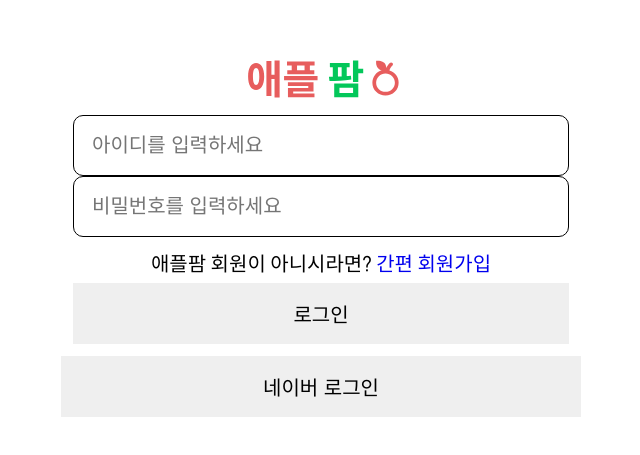
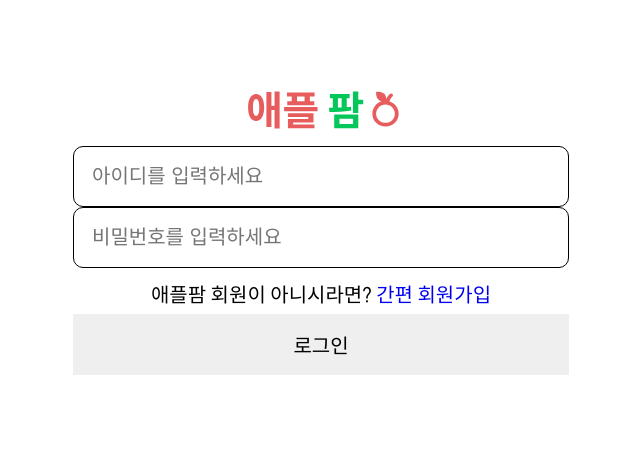
Before and after one commit to Farm-Apple/Apple_FE, a React (Vite) app: page /Login in a window 1280 px wide. Shown: the part 163-618 px from the top of the page, without its empty margins (319-959 px from the left). Built offline with nearby package versions, Linux system fonts and the light colour scheme; no server answers.

Commit message:
test : test

```diff
--- a/src/api/auth/auth.ts
+++ b/src/api/auth/auth.ts
@@ -23,7 +23,6 @@
 };
 export const Login = async (loginData: LoginData) => {
   const response = await instance.post('/login', loginData);
-
   return response;
 };
 
--- a/src/api/auth/axiosInstance.ts
+++ b/src/api/auth/axiosInstance.ts
@@ -1,7 +1,7 @@
-import axios from 'axios';
+import axios from "axios";
 const BASE_URL = import.meta.env.VITE_REACT_APP_BASE_URL;
 
 export const instance = axios.create({
   baseURL: BASE_URL,
-  headers: { 'Content-Type': 'application/json' },
+  headers: { "Content-Type": "application/json" },
 });
--- a/src/page/Login/index.tsx
+++ b/src/page/Login/index.tsx
@@ -1,10 +1,10 @@
-import styled from 'styled-components';
-import Logo from '../../assets/images/Title.svg';
-import { Link, useNavigate } from 'react-router-dom';
-import useInput from '../../hook/useInput';
-import { useCallback } from 'react';
-import { Login } from '../../api/auth/auth';
-import NaverLoginBtn from '../../components/NaverLoginBtn';
+import styled from "styled-components";
+import Logo from "../../assets/images/Title.svg";
+import { Link, useNavigate } from "react-router-dom";
+import useInput from "../../hook/useInput";
+import { useCallback } from "react";
+import { Login } from "../../api/auth/auth";
+// import NaverLoginBtn from "../../components/NaverLoginBtn";
 
 const LoginContainer = styled.section`
   height: 100vh;
@@ -58,15 +58,13 @@
   width: 100%;
   padding: 1.6rem 0 1.6rem 0;
   font-size: 2rem;
+  cursor: pointer;
 `;
 
 function LoginPage() {
-  const [email, , onChangeEmail] = useInput('');
-  const [password, , onChangePassword] = useInput('');
+  const [email, , onChangeEmail] = useInput("");
+  const [password, , onChangePassword] = useInput("");
   const navigate = useNavigate();
-
-  console.log(email);
-  console.log(password);
 
   const onSubmit = useCallback(
     async (e: React.FormEvent<HTMLFormElement>) => {
@@ -75,51 +73,52 @@
         email: email,
         password: password,
       });
-      console.log(loginData);
-      navigate('/')
+      console.log(loginData.data.accessToken);
+      localStorage.setItem("token", loginData.data.accessToken);
+      navigate("/");
     },
-    [email, password,navigate]
+    [email, password, navigate]
   );
 
   return (
     <>
       <LoginContainer>
         <header>
-          <img src={Logo} alt='로고이미지' />
+          <img src={Logo} alt="로고이미지" />
         </header>
         <section>
-          <h2 className='hidden'>로그인 섹션</h2>
+          <h2 className="hidden">로그인 섹션</h2>
           <LoginForm onSubmit={onSubmit}>
             <IdPwWrapper>
               <IdWrapper>
-                <Label htmlFor='email'></Label>
+                <Label htmlFor="email"></Label>
                 <Input
-                  type='email'
-                  id='id'
+                  type="email"
+                  id="id"
                   value={email}
                   onChange={onChangeEmail}
-                  placeholder='아이디를 입력하세요'
+                  placeholder="아이디를 입력하세요"
                   required
                 />
               </IdWrapper>
               <IdWrapper>
-                <Label htmlFor='password'></Label>
+                <Label htmlFor="password"></Label>
                 <Input
-                  type='password'
-                  id='password'
+                  type="password"
+                  id="password"
                   value={password}
                   onChange={onChangePassword}
-                  placeholder='비밀번호를 입력하세요'
+                  placeholder="비밀번호를 입력하세요"
                   required
                 />
               </IdWrapper>
             </IdPwWrapper>
             <JoinWrapper>
-              애플팜 회원이 아니시라면? <Link to='/join'>간편 회원가입</Link>
+              애플팜 회원이 아니시라면? <Link to="/join">간편 회원가입</Link>
             </JoinWrapper>
-            <Button type='submit'>로그인</Button>
+            <Button type="submit">로그인</Button>
           </LoginForm>
-          <NaverLoginBtn />
+          {/* <NaverLoginBtn /> */}
         </section>
       </LoginContainer>
     </>
```
